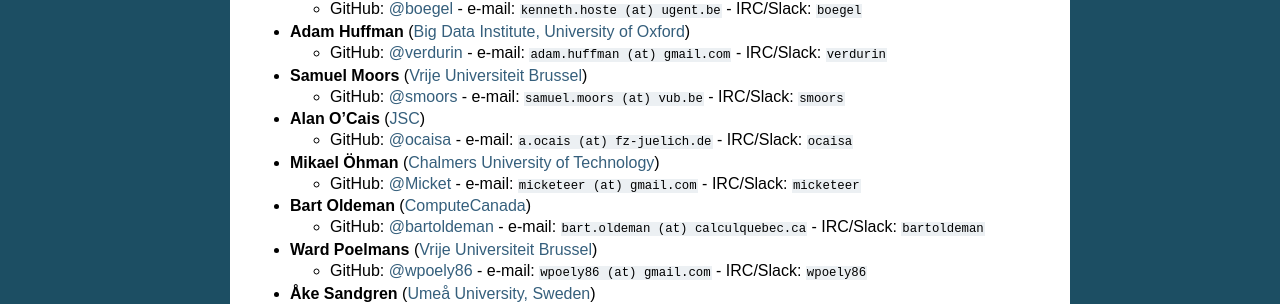
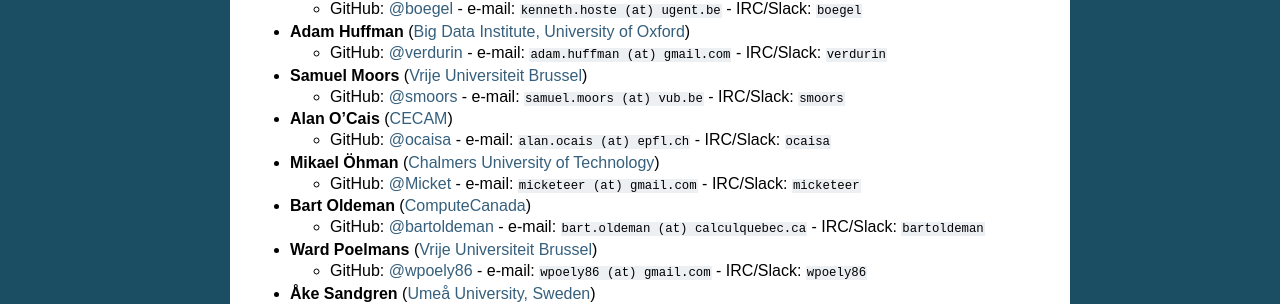
Before and after one commit to easybuilders/easybuild, a Sphinx documentation site: the page built from docs/Maintainers.rst, in a window 1280 px wide. Shown: the part 1603-1907 px from the top of the page. Built offline with Sphinx 7.4.7, drawn with Linux system fonts in a browser that asks for light colours; pages that are not in the unit, such as notebooks, are missing from menus.

Commit message:
Update @ocaisa contact info

```diff
--- a/docs/Maintainers.rst
+++ b/docs/Maintainers.rst
@@ -115,9 +115,9 @@
 
   * GitHub: `@smoors <https://github.com/smoors>`_ - e-mail: ``samuel.moors (at) vub.be`` - IRC/Slack: ``smoors``
 
-* **Alan O'Cais** (`JSC <http://www.fz-juelich.de/ias/jsc/EN>`_)
+* **Alan O'Cais** (`CECAM <https://www.cecam.org/>`_)
 
-  * GitHub: `@ocaisa <https://github.com/ocaisa>`_ - e-mail: ``a.ocais (at) fz-juelich.de`` - IRC/Slack: ``ocaisa``
+  * GitHub: `@ocaisa <https://github.com/ocaisa>`_ - e-mail: ``alan.ocais (at) epfl.ch`` - IRC/Slack: ``ocaisa``
 
 * **Mikael Öhman** (`Chalmers University of Technology <https://www.chalmers.se/en>`_)
 
```
